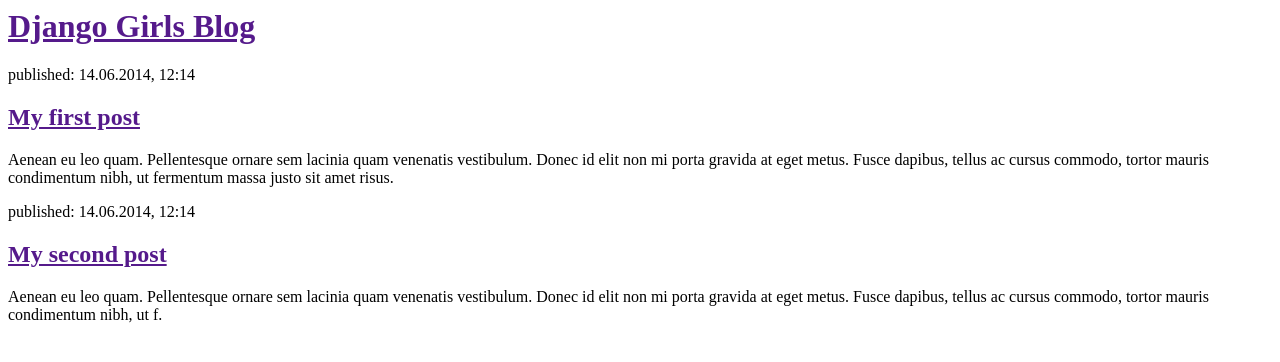
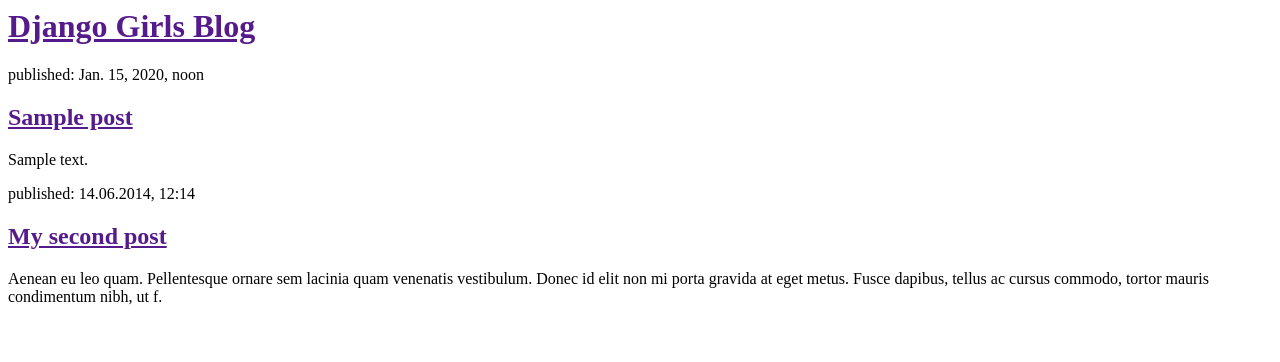
Before and after one commit to wisherbg/djangogirls-tutorial, a Django app: template blog/templates/blog/post_list.html in a window 1280 px wide. Shown: the top 362 px of the page. Run offline with Django 3.2, Linux system fonts and the light colour scheme; the template is opened without the code that fills it: values that come from a table or form of the project are taken from there, others are empty; tables that the repository leaves empty hold one stand-in row (values such as "Sample post").

Commit message:
Added post content to index template.

```diff
--- a/blog/templates/blog/post_list.html
+++ b/blog/templates/blog/post_list.html
@@ -6,13 +6,13 @@
         <div>
             <h1><a href="">Django Girls Blog</a></h1>
         </div>
-
+        {% for post in posts %}
         <div>
-            <p>published: 14.06.2014, 12:14</p>
-            <h2><a href="">My first post</a></h2>
-            <p>Aenean eu leo quam. Pellentesque ornare sem lacinia quam venenatis vestibulum. Donec id elit non mi porta gravida at eget metus. Fusce dapibus, tellus ac cursus commodo, tortor mauris condimentum nibh, ut fermentum massa justo sit amet risus.</p>
+            <p>published: {{post.published_date}}</p>
+            <h2><a href="">{{post.title}}</a></h2>
+            <p>{{ post.text|linebreaksbr }}</p>
         </div>
-
+        {% endfor %}
         <div>
             <p>published: 14.06.2014, 12:14</p>
             <h2><a href="">My second post</a></h2>
```
